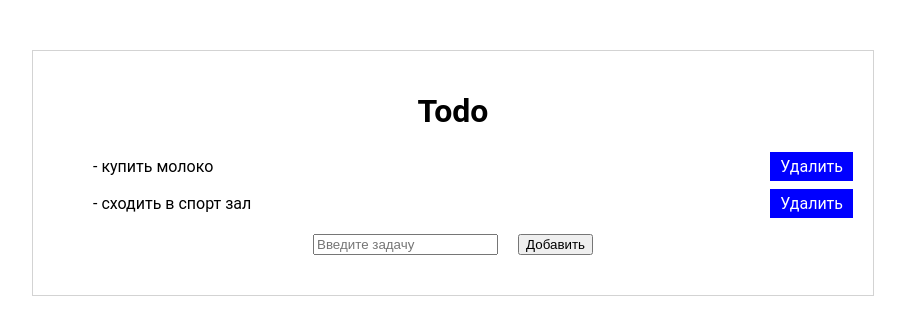
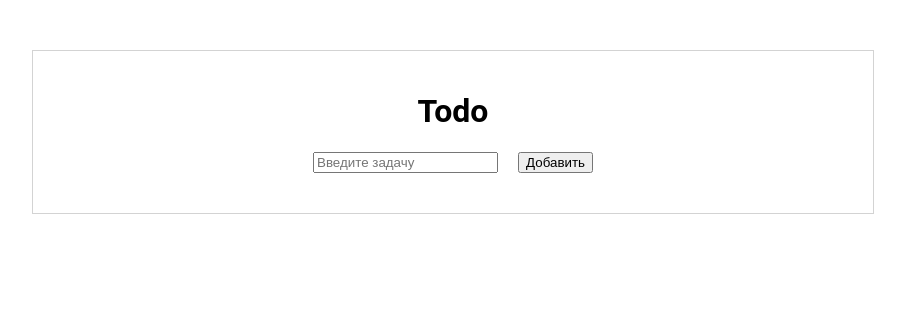
Before and after one commit to DmBorozdin/todo-hakaton, a React (Create React App) app: page / in a window 1280 px wide. Shown: the top 334 px of the page, without its empty margins (187-1092 px from the left). Built offline with nearby package versions, Linux system fonts and the light colour scheme; what miragejs would draw is missing.

Commit message:
Изменено добавление

```diff
--- a/src/App.js
+++ b/src/App.js
@@ -1,12 +1,8 @@
 import './App.scss';
 import { useState } from 'react';
-import { toast } from 'react-toastify';
 
 function App() {
-  const dataMock = [
-    {title: 'купить молоко', id: 1},
-    {title: 'сходить в спорт зал', id: 2}
-  ]
+  const dataMock = []
   const [data, setData] = useState(dataMock);
   const [inputValue, setInputValue] = useState('')
 
@@ -14,7 +10,7 @@ function App() {
     evt.preventDefault();
 
     if (!inputValue) {
-      toast.error('Please fill all the required input fields');
+      console.log('Please fill all the required input fields');
       return;
     }
     fetch('/api/notes', {
@@ -23,19 +19,13 @@ function App() {
         title: inputValue,
         body: inputValue,
       }),
-    })
+    }).then((res) => res.json())
       .then((res) => {
-        console.log(res.json());
-        setData([...data,
-          {
-          title: inputValue,
-          id: data.length + 1,
-        }])
-        toast.success('Note added successfully');
+        setData([...data, res.notes])
+        console.log('Note added successfully');
       })
       .catch((error) => {
         console.log('Error adding note.', error);
-        toast.error('Error adding note.');
       });
 
     setInputValue('');
```
